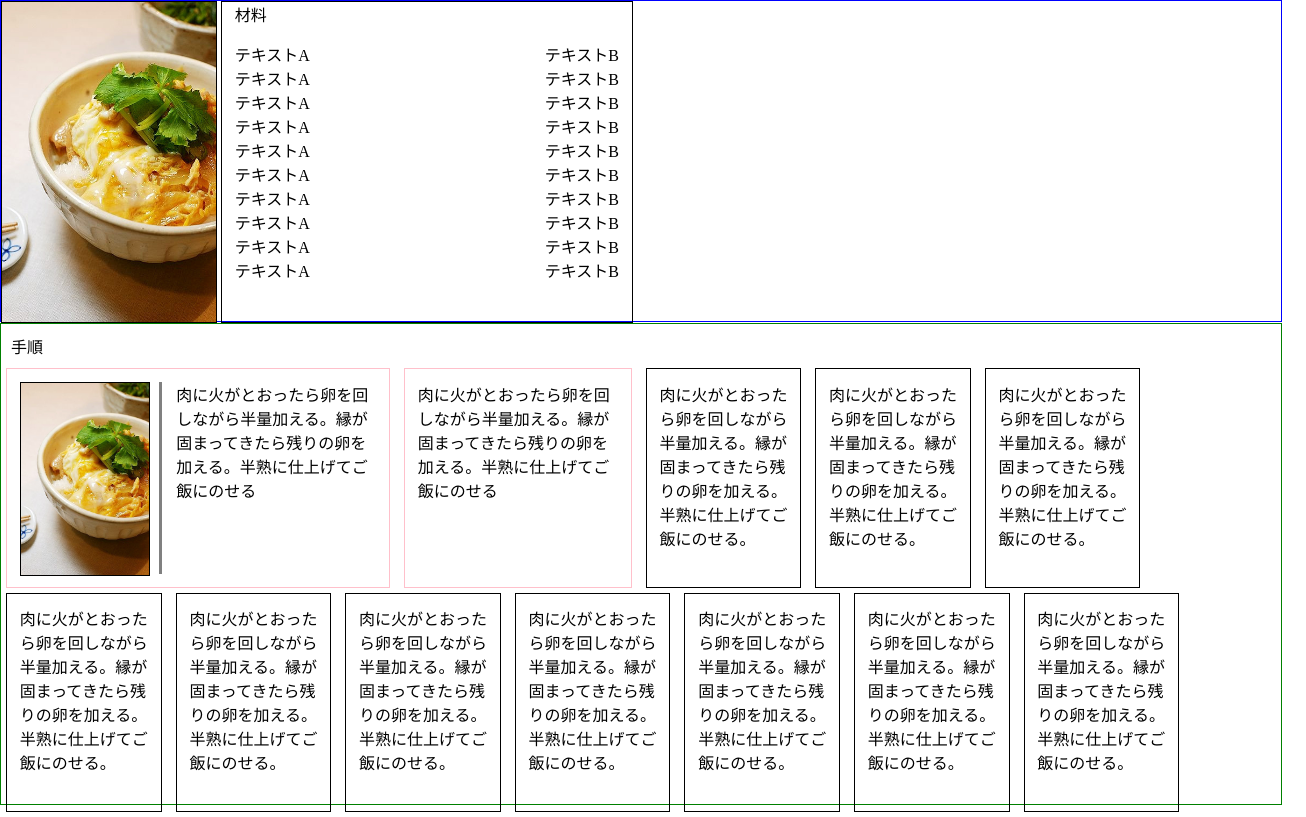
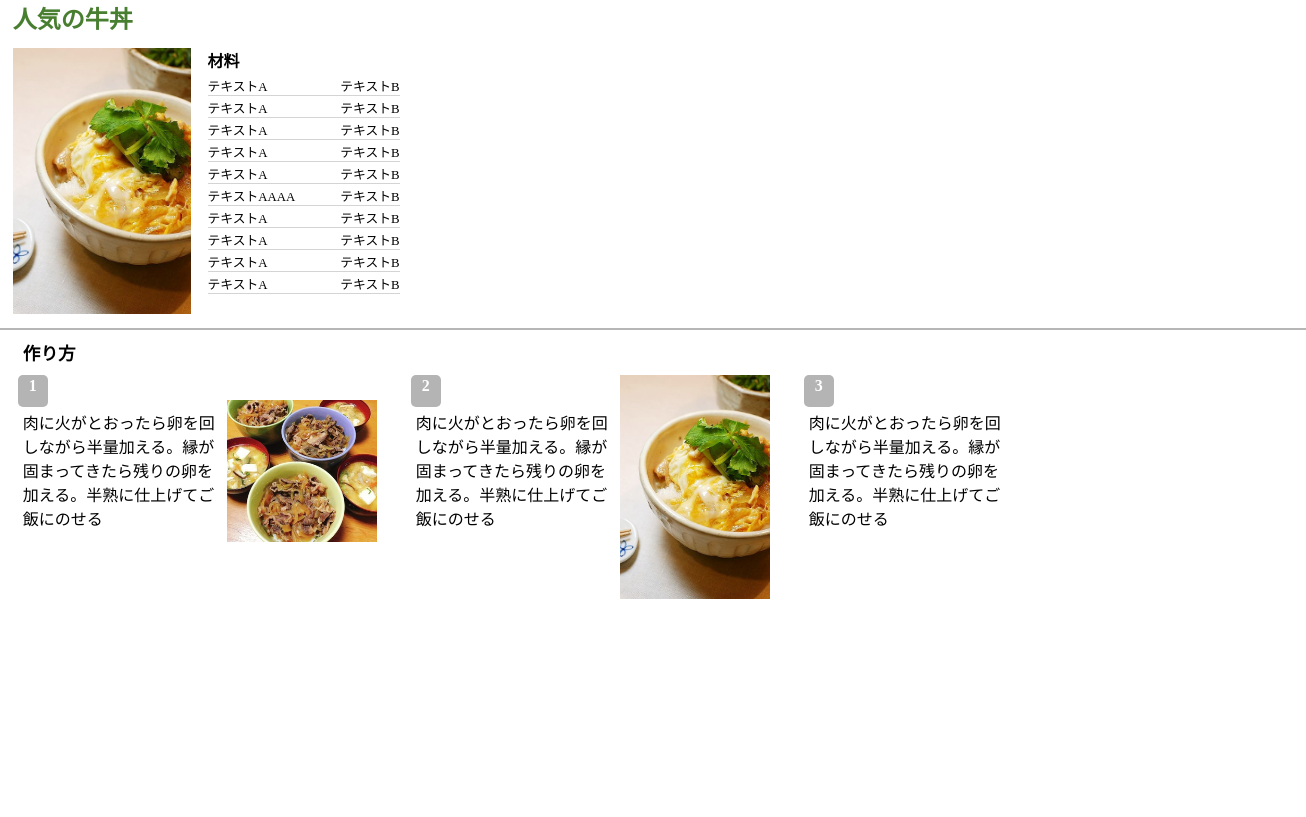
Before and after one commit to takosuke888/kitchenProject, a plain HTML site: page index.html in a window 1280 px wide. Shown: the whole page, 1306 px wide, since content can reach past the window. Drawn offline with nearby package versions, Linux system fonts and the light colour scheme.

Commit message:
some change

```diff
--- a/index.css
+++ b/index.css
@@ -10,70 +10,81 @@ body {
 .mainblock{
     width: 100%;
     height: 100%;
-
 }
 
-.block{
-    border: 1px solid blue;
-    height: 40%;
-    width: 100%;
+.recipe_name{
+    font-weight: bold;
+    font-size: 1.5em;
+    padding: 0 1% 0;
+    color: rgb(72, 126, 47);
 }
 
-.block figure.side_image {
+.ingredients_block{
+    height: 35%;
+    width: 100%;
+    padding: 0 1% 0;
+    margin-top: 1%;
+}
+
+.ingredients_block .side_image {
     display: inline-block;
-    vertical-align: top;
-    border: 1px solid #000;
-    height: 100%;
+    vertical-align: middle;
+    height: 95%;
     margin: 0;
 }
 
-.block img {
+.ingredients_block img {
     height: 100%;
 }
 
-.block p{
+.ingredients_block p{
     margin-top: 0;
+    margin-left: 0;
+    margin-right: 0;
+    margin-bottom: 2%;
+    font-weight: bold;
 }
 
-.recipe{
+.ingredients_list{
     display: inline-block;
     vertical-align: top;
-    border: 1px solid #000;
     height: 100%;
-    width: 30%;
+    width: 15%;
     margin: 0;
     overflow-wrap: break-word;
-
     padding-left: 1%;
     padding-right: 1%;
     padding-top: 0;
     padding-bottom: 0;
 }
 
-.inline-block{
-    border: 1px solid green;
+.step_block{
+    border-top: 2px solid rgb(182, 182, 182);
     height: 60%;
     width: 100%;
-    margin-top: 1px;
+    padding: 0 1% 0;
 }
 
-.inline-block .title{
+.step_title{
     margin: 10px;
+    font-size: 1.1em;
+    font-weight: bold;
 }
-.inline-block .block{
+.step_block .block{
+    position:  relative;
     display: inline-block;
     vertical-align: top;
-    border: 1px solid pink;
+
     width: fit-content;
     height: 40%;
     margin-top: 0;
     margin-bottom: 5px;
-    margin-right: 5px;
+    margin-right: 25px;
     margin-left: 5px;
-    padding: 1%;
+    padding: 0%;
 }
 
-.inline-block p{
+.step_block p{
     display: inline-block;
     vertical-align: top;
     border: 1px solid #000;
@@ -83,45 +94,70 @@ body {
     margin-bottom: 5px;
     margin-right: 5px;
     margin-left: 5px;
-    padding: 1%;
+    padding: 0%;
 }
 
-.inline-block.side_image {
+.step_block .side_image {
     display: inline-block;
-    vertical-align: top;
-    border: 1px solid #000;
+    vertical-align: middle;
     height: 100%;
     margin: 0;
 }
 
-.inline-block img {
+.aimg{
+    display: flex;
+    align-items: center;
     height: 100%;
 }
+
+.step_block img {
+    height: auto;
+    max-width: 150px;
+}
+
+
 
 .left, .right {
     display: inline-block;
 }
 
-.frame {
+.ingredients_row {
     display: flex;
     justify-content: space-between;
+    border-bottom: 1px solid rgb(212, 212, 212);
+    margin-top: 2px;
+    font-size: 0.8em;
 }
 
-.tejun{
+.step_text{
     display: inline-block;
     vertical-align: top;
     height: 100%;
     width: 200px;
-    margin: 0;
+    margin-top: 35px;
+    margin-left: 5px;
     overflow-wrap: break-word;
 }
 
 .line{
     display: inline-block;
     vertical-align: top;
-    border-left: 3px solid gray;
+    border-left: 3px solid rgb(214, 214, 214);
     height: 100%;
     width: 10px;
     margin-left: 5px;
+}
 
+.step_count{
+    position:  absolute;        /* 要素の配置方法を指定 */
+    background-color: rgb(180, 180, 180);     /* 背景色指定 */            /* 余白指定 */
+    left:  0px;                /* 左からの位置指定 */
+    top: 0px;                  /* 上からの位置指定 */
+    border-radius: 5px;
+    width: 30px;
+    height: 28px;
+    text-align:center;
+    padding:2px 0;
+    color: white;
+    font-weight: bold;
 }
--- a/index.html
+++ b/index.html
@@ -16,77 +16,74 @@
 
 
     <div class="mainblock">
-
-        <div class="block">
-            <figure class="side_image"><img src="a.png"></figure>
-            <div class="recipe">
+        <div class="recipe_name">人気の牛丼</div>
+        <div class="ingredients_block">
+            <div class="side_image"><img src="a.png"></div>
+            <div class="ingredients_list">
                 <p>材料</p>
-                <div class="frame">
+                <div class="ingredients_row">
                     <span class="left">テキストA</span>
                     <span class="right">テキストB</span>
                 </div>
-                <div class="frame">
+                <div class="ingredients_row">
                     <span class="left">テキストA</span>
                     <span class="right">テキストB</span>
                 </div>
-                <div class="frame">
+                <div class="ingredients_row">
                     <span class="left">テキストA</span>
                     <span class="right">テキストB</span>
                 </div>
-                <div class="frame">
+                <div class="ingredients_row">
                     <span class="left">テキストA</span>
                     <span class="right">テキストB</span>
                 </div>
-                <div class="frame">
+                <div class="ingredients_row">
                     <span class="left">テキストA</span>
                     <span class="right">テキストB</span>
                 </div>
-                <div class="frame">
+                <div class="ingredients_row">
+                    <span class="left">テキストAAAA</span>
+                    <span class="right">テキストB</span>
+                </div>
+                <div class="ingredients_row">
                     <span class="left">テキストA</span>
                     <span class="right">テキストB</span>
                 </div>
-                <div class="frame">
+                <div class="ingredients_row">
                     <span class="left">テキストA</span>
                     <span class="right">テキストB</span>
                 </div>
-                <div class="frame">
+                <div class="ingredients_row">
                     <span class="left">テキストA</span>
                     <span class="right">テキストB</span>
                 </div>
-                <div class="frame">
-                    <span class="left">テキストA</span>
-                    <span class="right">テキストB</span>
-                </div>
-                <div class="frame">
+                <div class="ingredients_row">
                     <span class="left">テキストA</span>
                     <span class="right">テキストB</span>
                 </div>
             </div>
         </div>
 
-         <div class="inline-block">
-            <div class="title">手順</div>
+         <div class="step_block">
+            <div class="step_title">作り方</div>
             <div class="block">
-            <figure class="side_image"><img src="a.png"></figure>
-            <div class="line"></div>
-            <div class="tejun">肉に火がとおったら卵を回しながら半量加える。縁が固まってきたら残りの卵を加える。半熟に仕上げてご飯にのせる
+                <div class="step_count">1</div>
+                <div class="step_text">肉に火がとおったら卵を回しながら半量加える。縁が固まってきたら残りの卵を加える。半熟に仕上げてご飯にのせる</div>
+
+                <div class="side_image"><div class="aimg"><img src="img/7.png"></div></div>
+            </div>
+            <div class="block">
+                <div class="step_count">2</div>
+                <div class="step_text">肉に火がとおったら卵を回しながら半量加える。縁が固まってきたら残りの卵を加える。半熟に仕上げてご飯にのせる</div>
+
+                <div class="side_image"><img src="a.png"></div>
+            </div>
+            <div class="block">
+                <div class="step_count">3</div>
+                <div class="step_text">肉に火がとおったら卵を回しながら半量加える。縁が固まってきたら残りの卵を加える。半熟に仕上げてご飯にのせる</div>
+
             </div>
             </div>
-            <div class="block">
-                <div class="tejun">肉に火がとおったら卵を回しながら半量加える。縁が固まってきたら残りの卵を加える。半熟に仕上げてご飯にのせる
-                </div>
-            </div>
-            <p>肉に火がとおったら卵を回しながら半量加える。縁が固まってきたら残りの卵を加える。半熟に仕上げてご飯にのせる。</p>
-            <p>肉に火がとおったら卵を回しながら半量加える。縁が固まってきたら残りの卵を加える。半熟に仕上げてご飯にのせる。</p>
-            <p>肉に火がとおったら卵を回しながら半量加える。縁が固まってきたら残りの卵を加える。半熟に仕上げてご飯にのせる。</p>
-            <p>肉に火がとおったら卵を回しながら半量加える。縁が固まってきたら残りの卵を加える。半熟に仕上げてご飯にのせる。</p>
-            <p>肉に火がとおったら卵を回しながら半量加える。縁が固まってきたら残りの卵を加える。半熟に仕上げてご飯にのせる。</p>
-            <p>肉に火がとおったら卵を回しながら半量加える。縁が固まってきたら残りの卵を加える。半熟に仕上げてご飯にのせる。</p>
-            <p>肉に火がとおったら卵を回しながら半量加える。縁が固まってきたら残りの卵を加える。半熟に仕上げてご飯にのせる。</p>
-            <p>肉に火がとおったら卵を回しながら半量加える。縁が固まってきたら残りの卵を加える。半熟に仕上げてご飯にのせる。</p>
-            <p>肉に火がとおったら卵を回しながら半量加える。縁が固まってきたら残りの卵を加える。半熟に仕上げてご飯にのせる。</p>
-            <p>肉に火がとおったら卵を回しながら半量加える。縁が固まってきたら残りの卵を加える。半熟に仕上げてご飯にのせる。</p>
-         </div>
     </div>
 
 
```
Also changed, not shown: img/logo_header@2x.png (deleted), 1 other file.
